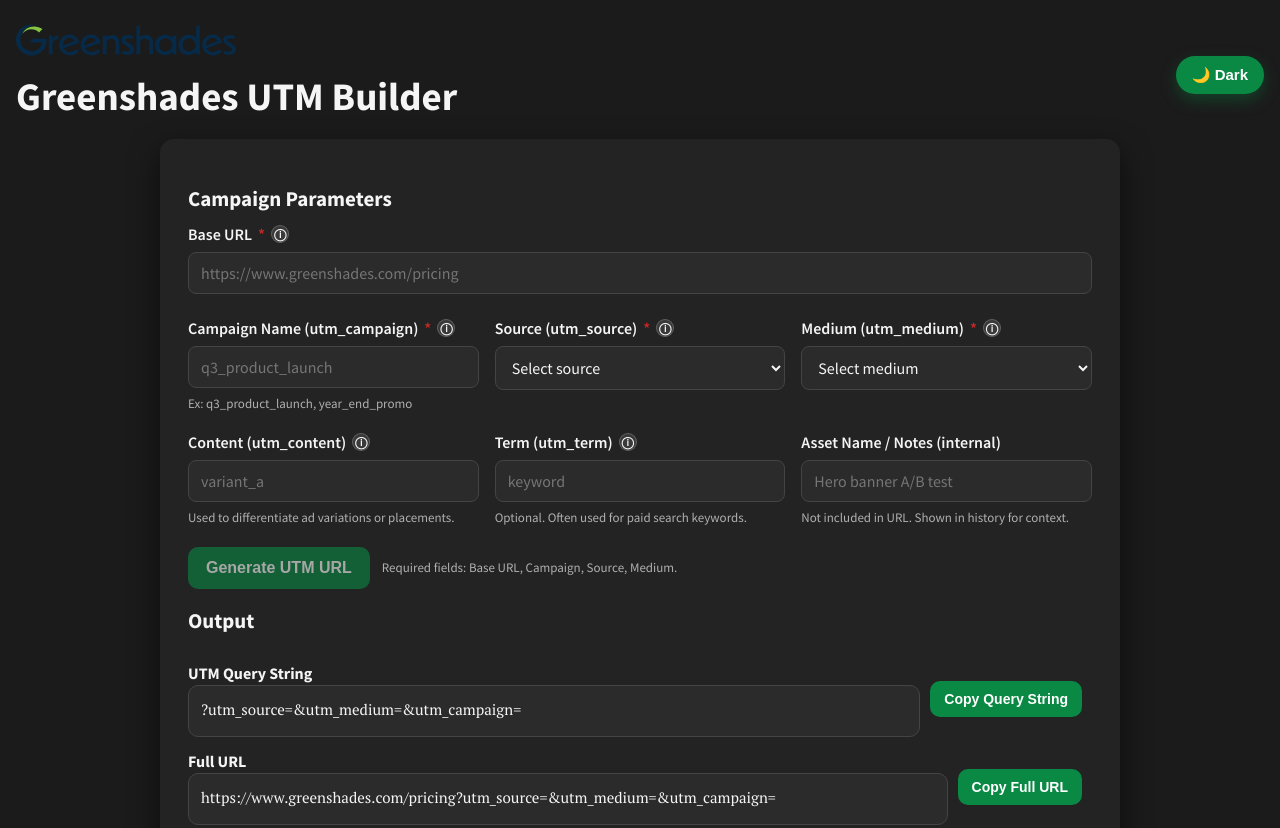
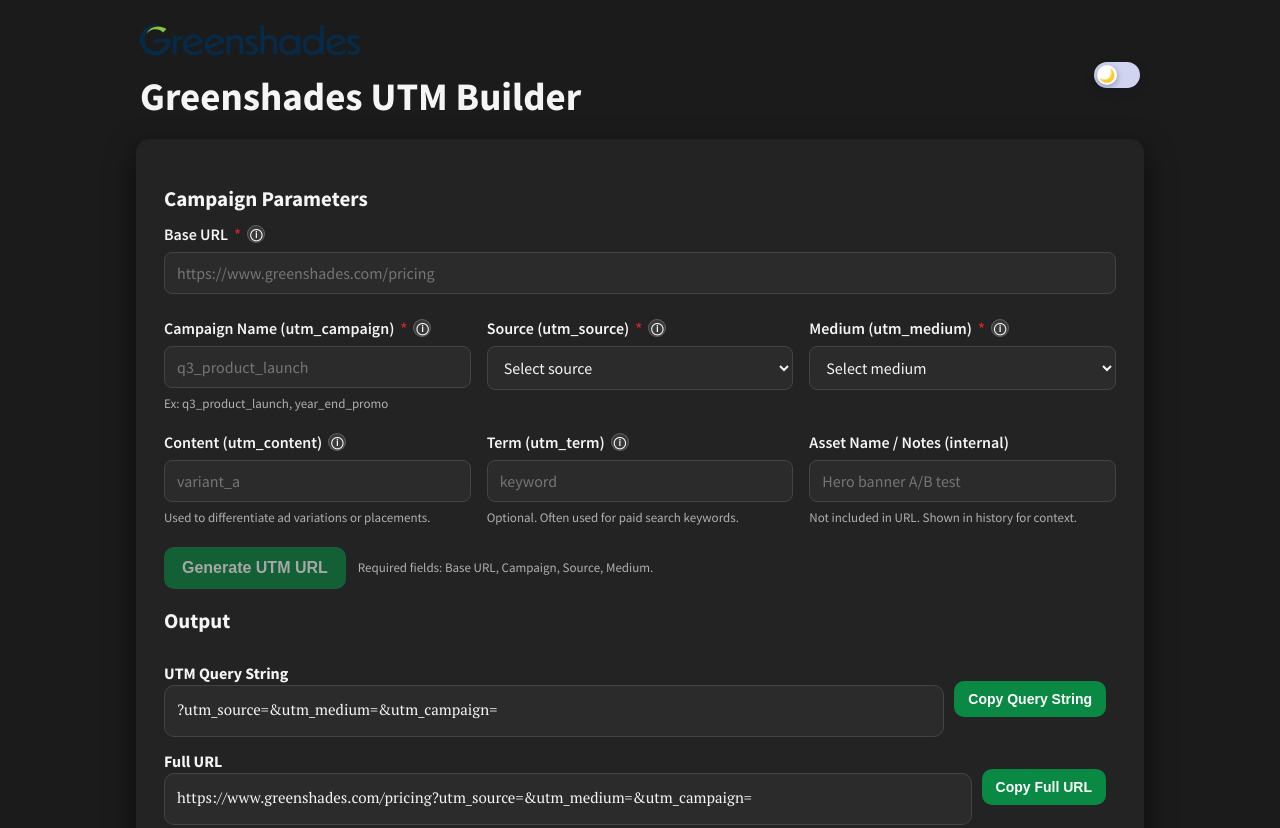
Before and after one commit to ljohnston-greenshades/utm-generator, a plain HTML site: page index.html in a window 1280 px wide. Shown: the top 828 px of the page. Drawn offline with Linux system fonts and the light colour scheme; no server answers.

Commit message:
Improve header layout and theme toggle switch

```diff
--- a/index.html
+++ b/index.html
@@ -39,12 +39,21 @@
 
     a { color: var(--link-color); }
 
+    .page-shell {
+      width: 100%;
+      max-width: 1040px;
+      margin: 0 auto;
+      padding: 24px 16px 48px;
+    }
+
     .page-header {
+      max-width: 1040px;
+      margin: 0 auto 12px;
+      padding: 0 4px;
       display: flex;
       align-items: center;
       justify-content: space-between;
-      padding: 24px 16px 12px;
-      gap: 16px;
+      gap: 12px;
     }
 
     .logo {
@@ -60,39 +69,65 @@
     }
 
     .theme-toggle {
-      background: var(--pri-acc-color);
-      color: #fff;
+      position: relative;
+      width: 46px;
+      height: 26px;
+      border-radius: 999px;
       border: none;
-      border-radius: 999px;
-      padding: 10px 16px;
-      font-size: 15px;
-      font-weight: 700;
+      padding: 3px;
       cursor: pointer;
-      transition: transform 0.1s ease, box-shadow 0.2s ease;
-      box-shadow: 0 6px 16px rgba(10, 137, 68, 0.35);
-      white-space: nowrap;
+      display: inline-flex;
+      align-items: center;
+      justify-content: flex-start;
+      background: #cbd5f5;
+      box-shadow: 0 4px 10px rgba(15, 23, 42, 0.25);
+      transition: background-color 0.18s ease-out, box-shadow 0.18s ease-out, transform 0.12s ease-out;
     }
 
     .theme-toggle:hover {
       transform: translateY(-1px);
-      box-shadow: 0 10px 20px rgba(10, 137, 68, 0.4);
+      box-shadow: 0 6px 16px rgba(15, 23, 42, 0.35);
     }
 
-    .theme-toggle:active {
-      transform: translateY(0);
+    .theme-toggle:focus-visible {
+      outline: 2px solid var(--link-color);
+      outline-offset: 3px;
     }
 
-    main {
+    .theme-toggle-thumb {
+      width: 20px;
+      height: 20px;
+      border-radius: 50%;
+      background: #ffffff;
       display: flex;
+      align-items: center;
       justify-content: center;
-      padding: 0 16px 48px;
+      box-shadow: 0 2px 6px rgba(15, 23, 42, 0.35);
+      transform: translateX(0);
+      transition: transform 0.18s ease-out, background-color 0.18s ease-out;
+    }
+
+    .theme-toggle-icon {
+      font-size: 13px;
+    }
+
+    body[data-theme="dark"] .theme-toggle {
+      background-color: #d0d4f0;
+    }
+
+    body[data-theme="light"] .theme-toggle {
+      background-color: var(--pri-acc-color);
+    }
+
+    body[data-theme="light"] .theme-toggle-thumb {
+      transform: translateX(18px);
     }
 
     .card {
       background: #232323;
       border-radius: 14px;
       box-shadow: 0 12px 30px rgba(0, 0, 0, 0.6);
-      max-width: 960px;
+      max-width: 1040px;
       width: 100%;
       padding: 28px;
       color: #f5f5f5;
@@ -443,9 +478,17 @@
         font-size: 28px;
       }
     }
+
+    @media (max-width: 480px) {
+      .page-header {
+        flex-wrap: wrap;
+        justify-content: space-between;
+      }
+    }
   </style>
 </head>
 <body data-theme="dark">
+  <div class="page-shell">
     <header class="page-header">
       <div>
         <div class="logo" aria-hidden="true">
@@ -456,12 +499,18 @@
         </div>
         <h1>Greenshades UTM Builder</h1>
       </div>
-    <button id="themeToggle" type="button" class="theme-toggle" aria-label="Toggle light and dark mode">
-      🌙 Dark
+      <button
+        id="themeToggle"
+        type="button"
+        class="theme-toggle"
+        aria-label="Toggle light and dark mode"
+      >
+        <span class="theme-toggle-thumb">
+          <span class="theme-toggle-icon">🌙</span>
+        </span>
       </button>
     </header>
 
-  <main>
     <div class="card">
       <div class="section-title">Campaign Parameters</div>
       <form id="utm-form" novalidate>
@@ -602,7 +651,7 @@
         </tbody>
       </table>
     </div>
-  </main>
+  </div>
 
   <div id="toast" class="toast" role="status" aria-live="polite">Copied!</div>
 
@@ -625,6 +674,7 @@
     const historyBody = document.getElementById('history-body');
     const toast = document.getElementById('toast');
     const themeToggle = document.getElementById('themeToggle');
+    const themeToggleIcon = document.querySelector('.theme-toggle-icon');
     const bodyEl = document.body;
 
     const SUPABASE_URL = 'https://vykrwabiujhlwcbskoel.supabase.co';
@@ -636,10 +686,15 @@
 
     const THEME_KEY = 'gs-utm-theme';
 
+    function setToggleIcon(theme) {
+      if (!themeToggleIcon) return;
+      themeToggleIcon.textContent = theme === 'light' ? '☀️' : '🌙';
+    }
+
     function applyTheme(theme) {
       const nextTheme = theme === 'light' ? 'light' : 'dark';
       bodyEl.dataset.theme = nextTheme;
-      themeToggle.textContent = nextTheme === 'dark' ? '🌙 Dark' : '☀️ Light';
+      setToggleIcon(nextTheme);
       localStorage.setItem(THEME_KEY, nextTheme);
     }
 
```
Lines whose indentation alone changed are shown as unchanged.
